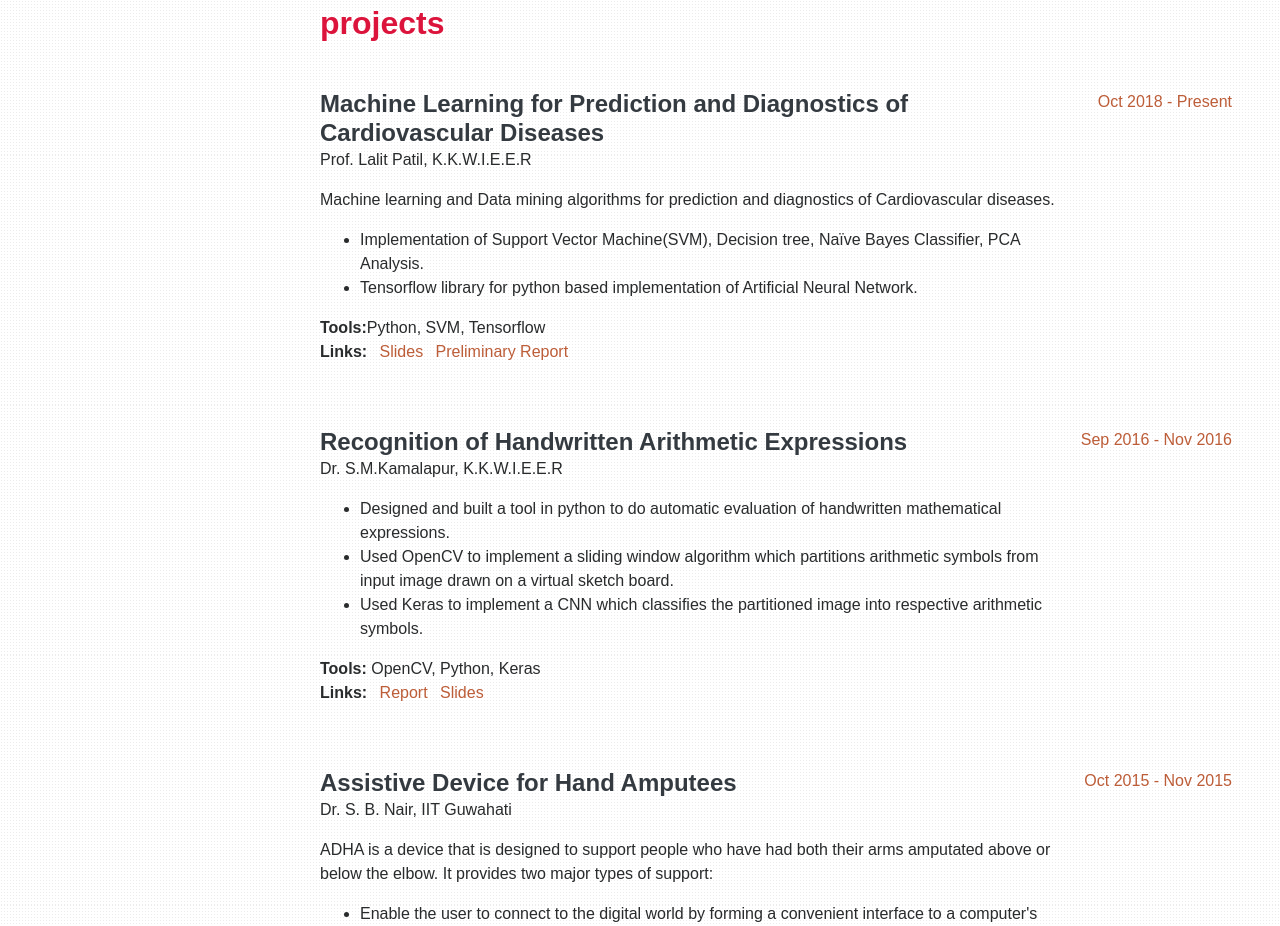
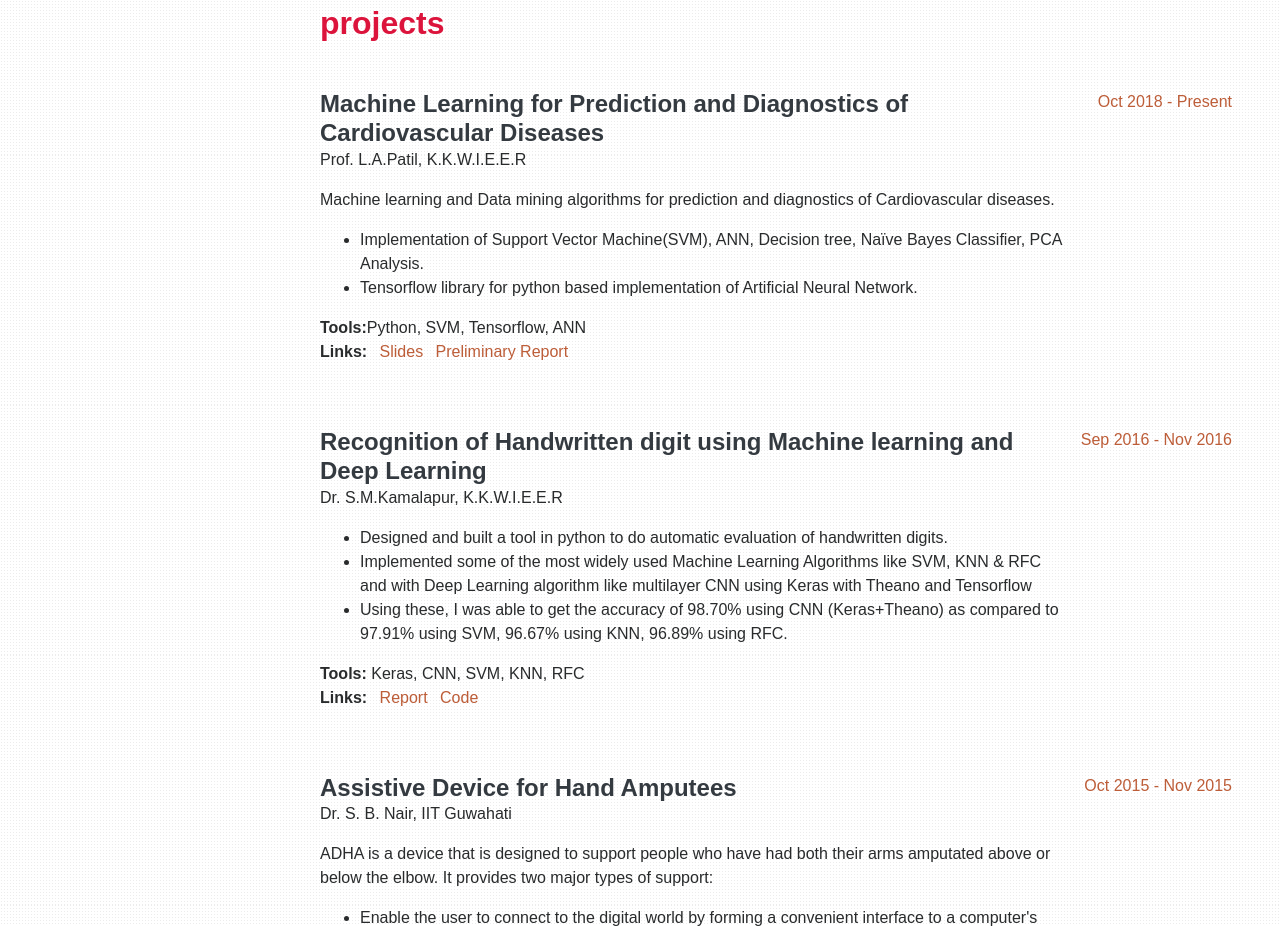
Before and after one commit to shaswatjeetendra/shaswatjeetendra.github.io, a plain HTML site: page index.html in a window 1280 px wide. Shown: the part 845-1771 px from the top of the page. Drawn offline with Linux system fonts and the light colour scheme; files that its build step writes are made by us from their sources; files whose address does not match are found by name.

Commit message:
Update index.html

```diff
--- a/index.html
+++ b/index.html
@@ -5,7 +5,7 @@
 
     <meta charset="utf-8">
     <meta name="viewport" content="width=device-width, initial-scale=1, shrink-to-fit=no">
-    <meta name="description" content="Shaswat Babhulgaonkar· B. Eng from K K Wagh Engineering College Nashik · Interested in Machine Learning, Artificial Intelligence Robotics and Human Computer interaction">
+    <meta name="description" content="Shaswat Babhulgaonkar· B. Eng from K.K.W.I.E.E.R Nashik · Interested in Machine Learning, Artificial Intelligence Robotics and Human Computer interaction">
     <meta name="author" content="">
 
     <title>Shaswat Babhulgaonkar</title>
@@ -81,7 +81,7 @@
             <span class="text-primary">BABHULGAONKAR</span>
           </h2>
           <!-- <div class="subheading mb-5">
-            B. Eng (CSE) from K K Wagh College of Engineering Nashik
+            B. Eng (CSE) from K.K.W.I.E.E.R Nashik
           </div> -->
           <!-- <div class="subheading mb-5">Enthusiast, Thinker ·
             <a href="mailto:sbabhulgaonkar522@gmail.com">sbabhulgaonkar522@gmail.com</a>
@@ -91,7 +91,7 @@
             An innovative and creative undergraduate student pursuing Computer Science and Engineering (CSE) in India. Being a computer science scholar, I am passionate about research and experimenting with disruptive technologies. Problem statements which makes me question the boundaries of what's possible and to come up with solutions which are interdisciplinary in nature makes me thrilled.I describe myself as an initiator and a dynamic person with a great curiosity for all those things which revolve around new technologies.
             <br>
             <br>
-            I am currently pursuing my <b>Bachelor's degree</b> at K K Wagh College of Engineering Nashik in the department of Computer Science.
+            I am currently pursuing my <b>Bachelor's degree</b> at K.K.W.I.E.E.R Nashik in the department of Computer Science.
             <br>
             <br>
             I am immensely interested in the field of Machine Learning, Artificial Intelligence and Human Computer Interaction.
@@ -123,13 +123,13 @@
                 <div class="resume-item d-flex flex-column flex-md-row mb-5">
                   <div class="resume-content mr-auto">
                     <h4 class="mb-0">Machine Learning for Prediction and Diagnostics of Cardiovascular Diseases</h4>
-                    <div class="subheading mb-3">Prof. Lalit Patil, K.K.W.I.E.E.R</div>
+                    <div class="subheading mb-3">Prof. L.A.Patil, K.K.W.I.E.E.R</div>
                     <p>Machine learning and Data mining algorithms for prediction and diagnostics of Cardiovascular diseases.
                     <ul>
-                      <li>Implementation of Support Vector Machine(SVM), Decision tree, Naïve Bayes Classifier, PCA Analysis.
+                      <li>Implementation of Support Vector Machine(SVM), ANN, Decision tree, Naïve Bayes Classifier, PCA Analysis.
                       <li>Tensorflow library for python based implementation of Artificial Neural Network.
                     </ul>
-                    <b>Tools:</b>Python, SVM, Tensorflow
+                    <b>Tools:</b>Python, SVM, Tensorflow, ANN
                     <br>
                     <ul class="list-inline">
                       <li class="list-inline-item">
@@ -152,25 +152,26 @@
 
                 <div class="resume-item d-flex flex-column flex-md-row mb-5">
                   <div class="resume-content mr-auto">
-                    <h4 class="mb-0">Recognition of Handwritten Arithmetic Expressions</h4>
+                    <h4 class="mb-0">Recognition of Handwritten digit using Machine learning and Deep Learning</h4>
                     <div class="subheading mb-3">Dr. S.M.Kamalapur, K.K.W.I.E.E.R</div>
                     <p>
                       <ul>
-                        <li>Designed and built a tool in python to do automatic evaluation of handwritten mathematical expressions.</li>
-                        <li>Used OpenCV to implement a sliding window algorithm which partitions arithmetic symbols from input image drawn on a virtual sketch board.</li>
-                        <li>Used Keras to implement a CNN which classifies the partitioned image into respective arithmetic symbols.</li>
-                      </ul>
-                      <b>Tools:</b> OpenCV, Python, Keras
+                        <li>Designed and built a tool in python to do automatic evaluation of handwritten digits.</li>
+                        <li>Implemented some of the most widely used Machine Learning Algorithms like SVM, KNN & RFC and with Deep Learning algorithm like multilayer CNN using Keras with Theano and Tensorflow
+                        <li>Using these, I was able to get the accuracy of 98.70% using CNN (Keras+Theano) as compared to 97.91% using SVM, 96.67% using KNN, 96.89% using RFC.</li>
+
+                    </ul>
+                      <b>Tools:</b> Keras, CNN, SVM, KNN, RFC
                       <br>
                       <ul class="list-inline">
                       <li class="list-inline-item">
                         <b>Links:</b>
                       </li>
                       <li class="list-inline-item">
-                        <a href="./projects/STN/report.pdf">Report</a>
+                        <a href="report(1).pdf">Report</a>
                       </li>
                       <li class="list-inline-item">
-                        <a href="./projects/STN/slides.pdf">Slides</a>
+                        <a href="https://github.com/anujdutt9/Handwritten-Digit-Recognition-using-Deep-Learning">Code</a>
                       </li>
                     </ul>
                    </p>
```
